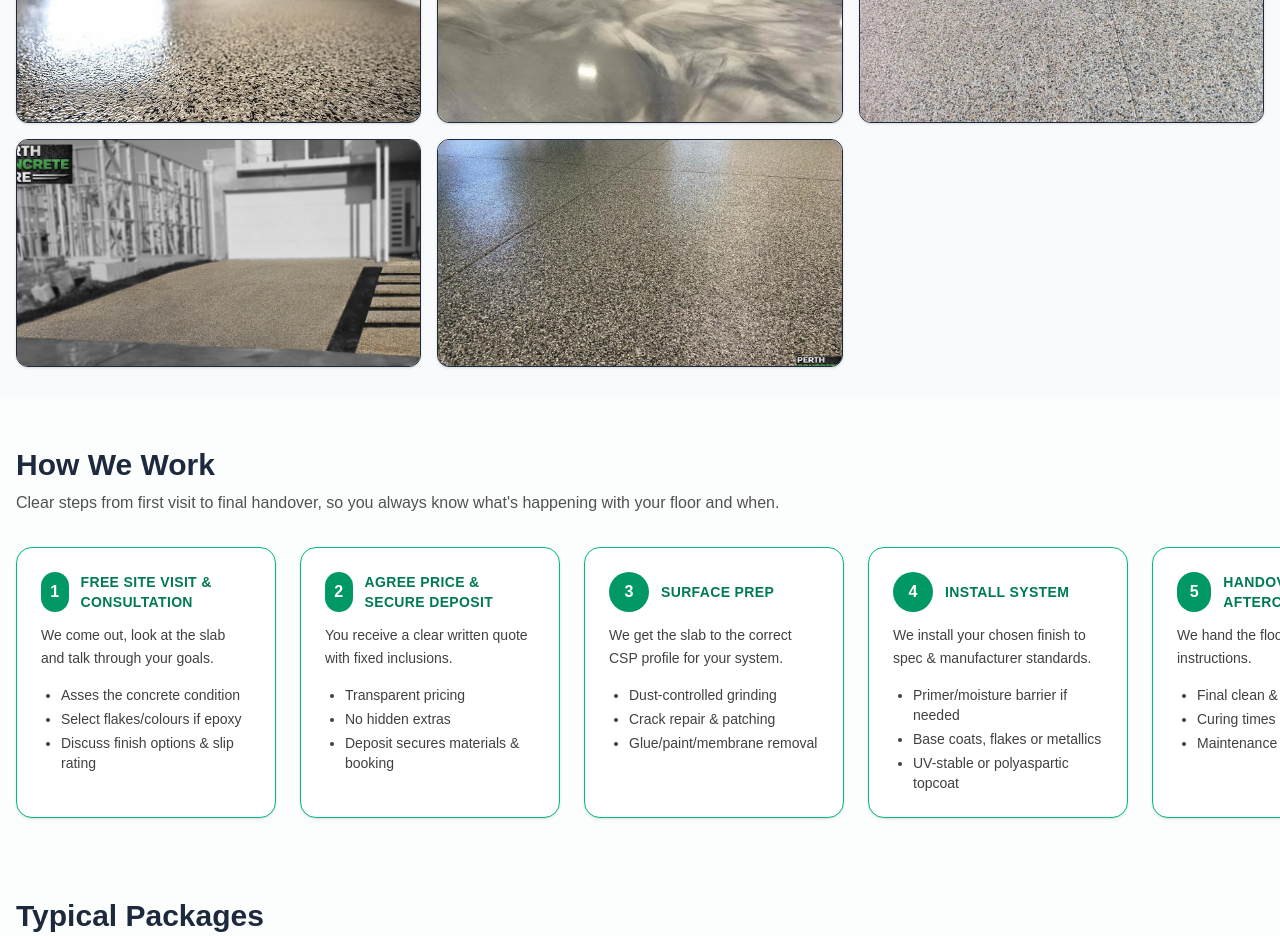
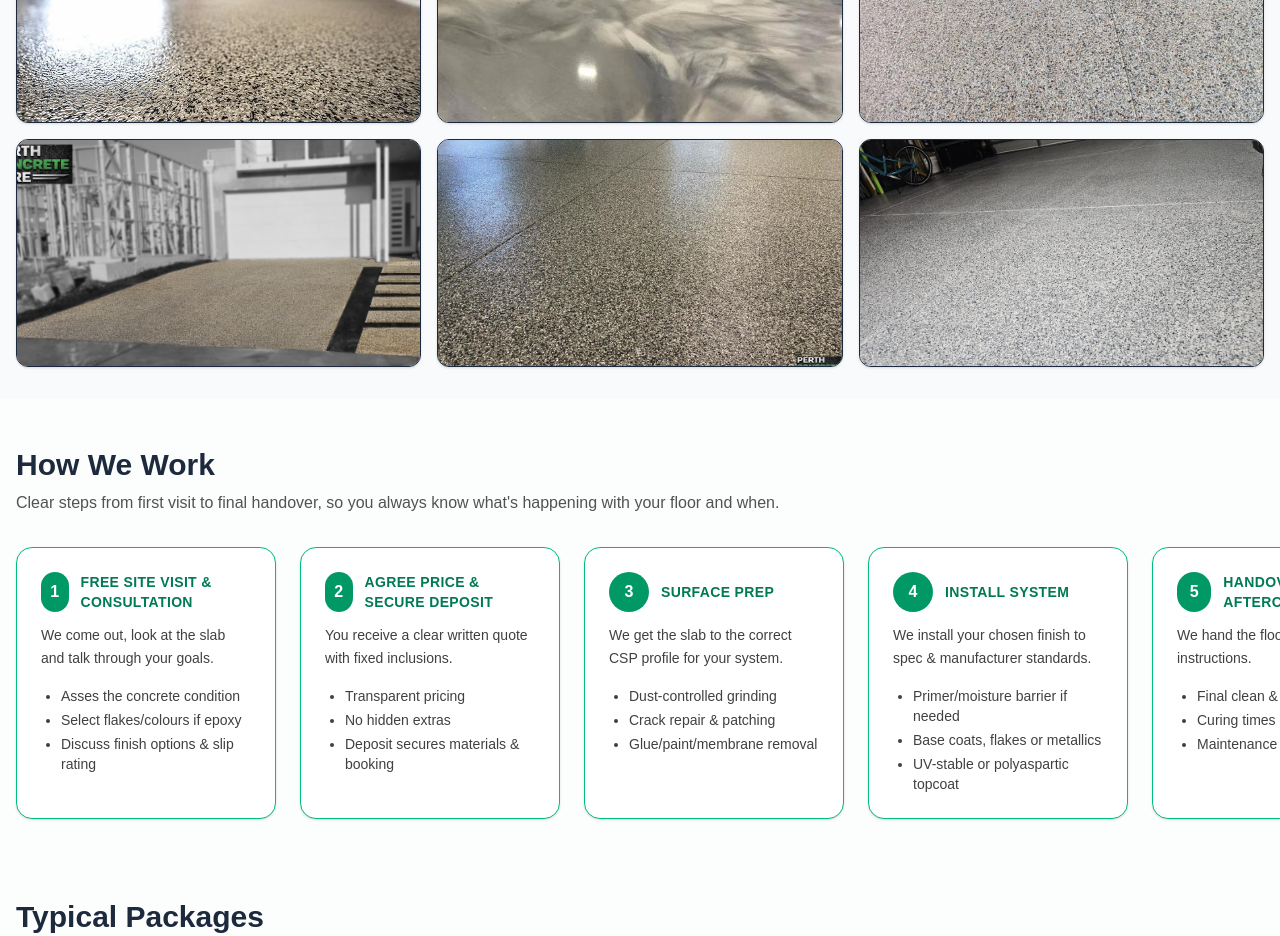
Before and after one commit to robertocarlos69/perth-concrete-care, a Next.js app: page / in a window 1280 px wide. Shown: the part 2580-3516 px from the top of the page. Built offline with nearby package versions, Linux system fonts and the light colour scheme.

Commit message:
Update before/after image and add Banksia Grove recent work photo

```diff
--- a/app/HomeClient.tsx
+++ b/app/HomeClient.tsx
@@ -857,6 +857,12 @@ const galleryItems = [
     label: "Epoxy Flake Floor – Wanneroo Garage",
     alt: "Black and white epoxy flake garage floor in Wanneroo, Perth",
   },
+  {
+  id: 6,
+  src: "/gallery/epoxy-flake-garage-banksia-grove.jpg",
+  label: "Epoxy Flake Garage – Banksia Grove",
+  alt: "Epoxy flake garage floor with added glitter installed in Banksia Grove, Perth",
+},
 ];
 
 const services = [
```
Also changed, not shown: public/gallery/after-1.jpg, public/gallery/epoxy-flake-garage-banksia-grove.jpg (added).
